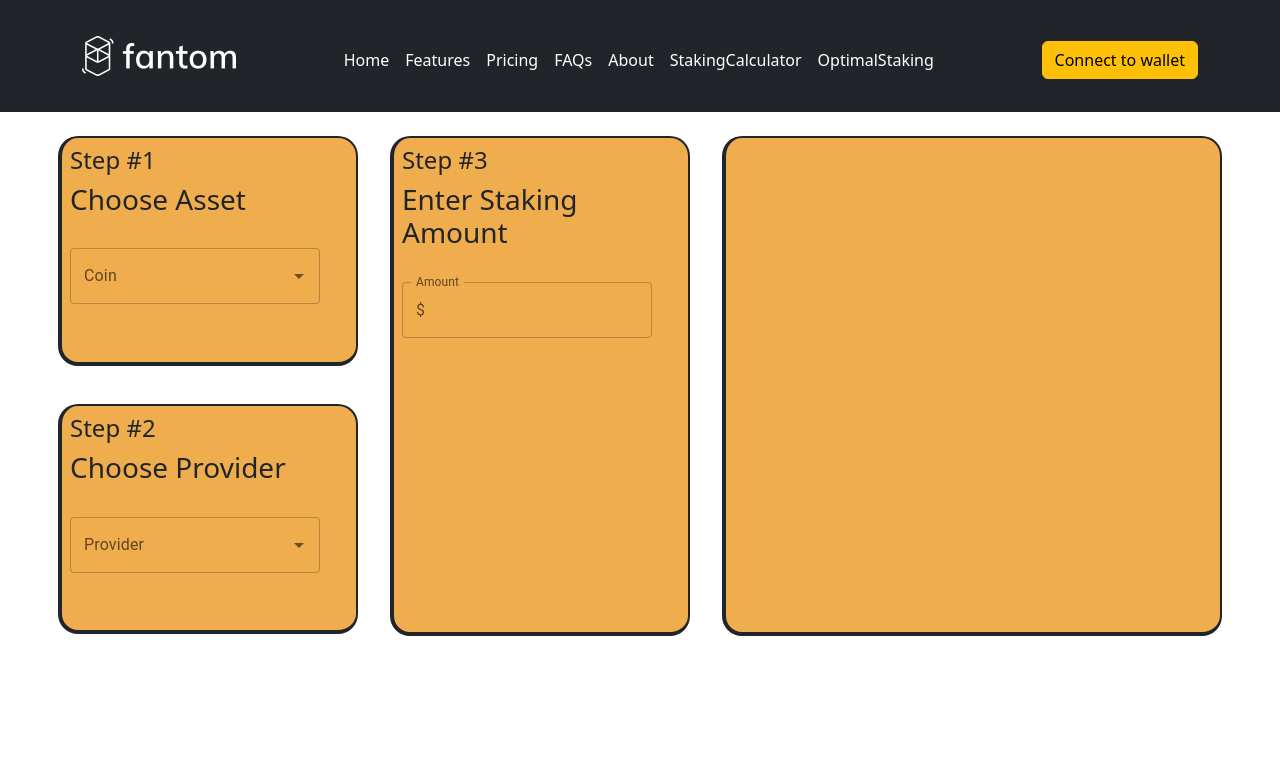
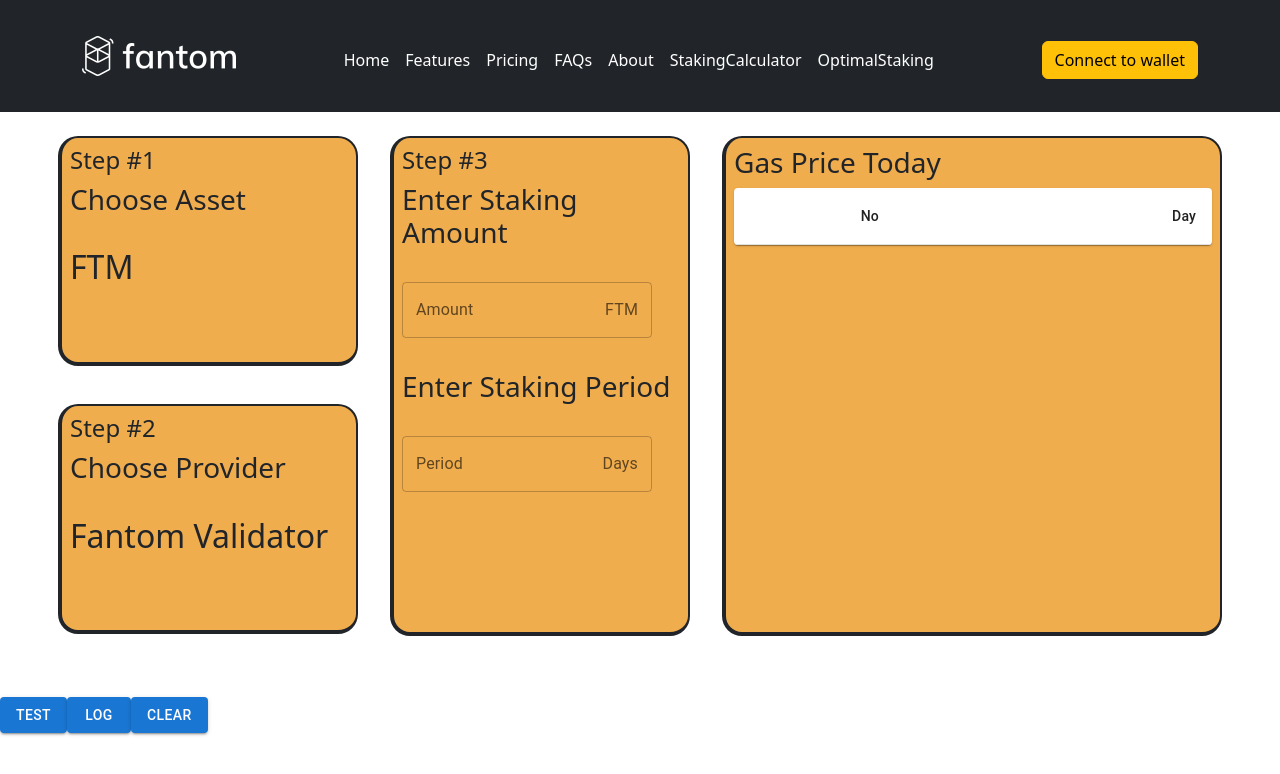
Before and after one commit to dkpatpot/SeniorProject-FTMStakingTool, a React (Create React App) app in the folder ftm-stakingtool/: page /OptimalStaking in a window 1280 px wide. Shown: the top 774 px of the page. Built offline with nearby package versions, Linux system fonts and the light colour scheme; a web font is replaced by a local one.

Commit message:
Update OptimalStaking.jsx

```diff
--- a/ftm-stakingtool/src/pages/OptimalStaking.jsx
+++ b/ftm-stakingtool/src/pages/OptimalStaking.jsx
@@ -1,4 +1,4 @@
-import React from "react";
+import React, { useState } from "react";
 import Header from "../components/Header";
 import Box from '@mui/material/Box';
 import TextField from '@mui/material/TextField';
@@ -7,18 +7,199 @@
 import InputLabel from '@mui/material/InputLabel';
 import InputAdornment from '@mui/material/InputAdornment';
 import FormControl from '@mui/material/FormControl';
+import FormControlLabel from '@mui/material/FormControlLabel';
+import Switch from '@mui/material/Switch';
 
+import Button from '@mui/material/Button';
+
+import PropTypes from 'prop-types';
+import Collapse from '@mui/material/Collapse';
+import IconButton from '@mui/material/IconButton';
+import Table from '@mui/material/Table';
+import TableBody from '@mui/material/TableBody';
+import TableCell from '@mui/material/TableCell';
+import TableContainer from '@mui/material/TableContainer';
+import TableHead from '@mui/material/TableHead';
+import TableRow from '@mui/material/TableRow';
+import Typography from '@mui/material/Typography';
+import Paper from '@mui/material/Paper';
+import KeyboardArrowDownIcon from '@mui/icons-material/KeyboardArrowDown';
+import KeyboardArrowUpIcon from '@mui/icons-material/KeyboardArrowUp';
+
+function createData(number, day, BRReward, restakeAmount, ARReward) {
+    return {
+        number,
+        day,
+        restake: [
+            {
+                BRReward: BRReward,
+                restakeAmount: restakeAmount,
+                ARReward: ARReward
+            }
+        ],
+    };
+}
+
+function Row(props) {
+    const { row } = props;
+    const [open, setOpen] = React.useState(false);
+
+    return (
+      <React.Fragment>
+        <TableRow sx={{ '& > *': { borderBottom: 'unset' } }}>
+          <TableCell>
+            <IconButton
+              aria-label="expand row"
+              size="small"
+              onClick={() => setOpen(!open)}
+            >
+              {open ? <KeyboardArrowUpIcon /> : <KeyboardArrowDownIcon />}
+            </IconButton>
+          </TableCell>
+          <TableCell component="th" scope="row">
+            {row.number}
+          </TableCell>
+          <TableCell align="right">{row.day}</TableCell>
+        </TableRow>
+        <TableRow>
+          <TableCell style={{ paddingBottom: 0, paddingTop: 0 }} colSpan={6}>
+            <Collapse in={open} timeout="auto" unmountOnExit>
+              <Box sx={{ margin: 1 }}>
+                <Typography variant="h6" gutterBottom component="div">
+                  Restake
+                </Typography>
+                <Table size="small" aria-label="purchases">
+                  <TableHead>
+                    <TableRow>
+                      <TableCell>BRReward</TableCell>
+                      <TableCell>restakeAmount</TableCell>
+                      <TableCell align="right">ARReward</TableCell>
+                    </TableRow>
+                  </TableHead>
+                  <TableBody>
+                    {row.restake.map((restakeRow) => (
+                      <TableRow key={restakeRow.BRReward}>
+                        <TableCell component="th" scope="row">
+                          {restakeRow.BRReward}
+                        </TableCell>
+                        <TableCell>{restakeRow.restakeAmount}</TableCell>
+                        <TableCell align="right">{restakeRow.ARReward}</TableCell>
+                      </TableRow>
+                    ))}
+                  </TableBody>
+                </Table>
+              </Box>
+            </Collapse>
+          </TableCell>
+        </TableRow>
+      </React.Fragment>
+    );
+}
+
+Row.propTypes = {
+    row: PropTypes.shape({
+      number: PropTypes.number.isRequired,
+      day: PropTypes.number.isRequired,
+      restake: PropTypes.arrayOf(
+        PropTypes.shape({
+            BRReward: PropTypes.number.isRequired,
+            restakeAmount: PropTypes.number.isRequired,
+            ARReward: PropTypes.number.isRequired,
+        }),
+      ).isRequired,
+    }).isRequired,
+};
 
 function OptimalStaking() {
     const coinOptions = ['ETH', 'FTM', 'BNB'];
 
-    const [coinValue, setCoinValue] = React.useState(coinOptions[0]);
-    const [inputCoinValue, setInputCoinValue] = React.useState('');
-
     const providerOptions = ['Provider 1', 'Provider 2', 'Provider 3'];
 
-    const [providerValue, setProviderValue] = React.useState(providerOptions[0]);
-    const [inputProviderValue, setInputProviderValue] = React.useState('');
+    let [rows, setRows] = useState([]);
+
+    const testRows = [createData(1, 1, 10, 100, 1000)];
+    // const [providerValue, setProviderValue] = React.useState(providerOptions[0]);
+    // const [inputProviderValue, setInputProviderValue] = React.useState('');
+    const [initialAmount, setInitialAmount] = useState(0);
+    const [stakingPeriod, setStakingPeriod] = useState(0);
+
+    let rewardInterval = 7;
+    let rewardPercentage = 6.1;
+    let allStakingReward;
+    let gasPrice = 500;
+    let restakeDays = [];
+
+    let currentStakingReward = 0;
+
+    function changeInitialAmount(event) {
+        setInitialAmount(event.target.value);
+        console.log("initialAmount = " + event.target.value);
+    }
+
+    function changeStakingPeriod(event) {
+        setStakingPeriod(event.target.value);
+        console.log("stakingPeriod = 1" + event.target.value);
+    }
+
+    function calculateOptimalStaking() {
+        console.log({
+            initialAmount: initialAmount,
+            stakingPeriod: stakingPeriod,
+            rewardInterval: rewardInterval,
+            rewardPercentage: rewardPercentage,
+            allStakingReward: allStakingReward,
+            gasPrice: gasPrice,
+            restakeDays: restakeDays,
+            currentStakingReward: currentStakingReward,
+        })
+        allStakingReward = 1000; //bug
+        restakeDays = [];
+        currentStakingReward = 0;
+
+        let tempNum = 1;
+        for (let day = 1; day <= stakingPeriod; day++) {
+
+            if (day % rewardInterval === 0) {
+                let BRRewardTemp = 0;
+                let restakeAmountTemp = 0;
+
+                currentStakingReward += (allStakingReward * rewardPercentage) / 100;
+                console.log("Day " + day + " currentStakingReward = " + currentStakingReward);
+                console.log("Day " + day + " allStakingReward = " + allStakingReward);
+
+                if (currentStakingReward > gasPrice) {
+                    console.log("Day " + day + " Before plus currentStakingReward = " + currentStakingReward);
+                    console.log("Day " + day + " Before plus allStakingReward = " + allStakingReward);
+                    console.log("Day " + day + " Before plus gasPrice = " + gasPrice);
+                    BRRewardTemp = allStakingReward;
+                    restakeAmountTemp = currentStakingReward - gasPrice;
+                    allStakingReward =  allStakingReward + (currentStakingReward - gasPrice);
+                    console.log("Day " + day + " After plus allStakingReward = " + allStakingReward);
+                    restakeDays.push(day);
+                    currentStakingReward = 0;
+
+                    setRows()
+                    rows.push(createData(tempNum, day, BRRewardTemp, restakeAmountTemp, allStakingReward));
+                    tempNum++;
+                }
+            }
+        }
+
+        return allStakingReward, restakeDays, rows;
+    }
+
+    function checkLog() {
+        console.log(allStakingReward);
+        console.log(restakeDays);
+        console.log(rows);
+    }
+
+    function clearData() {
+        restakeDays = 0;
+        setInitialAmount(0);
+        setStakingPeriod(0);
+        currentStakingReward = 0;
+    }
 
     return (
         <div>
@@ -61,20 +242,7 @@
                                 <h4>Step #1</h4>
                                 <h3>Choose Asset</h3>
                                 <br />
-                                <Autocomplete
-                                    coinValue={coinValue}
-                                    onChange={(event, newCoinValue) => {
-                                    setCoinValue(newCoinValue);
-                                    }}
-                                    inputCoinValue={inputCoinValue}
-                                    onInputChange={(event, newInputCoinValue) => {
-                                    setInputCoinValue(newInputCoinValue);
-                                    }}
-                                    id="coin-state"
-                                    options={coinOptions}
-                                    sx={{ width: 250 }}
-                                    renderInput={(params) => <TextField {...params} label="Coin" />}
-                                />
+                                <h2>FTM</h2>
                             </div>
                     </Box>
 
@@ -94,7 +262,7 @@
                                 <h4>Step #2</h4>
                                 <h3>Choose Provider</h3>
                                 <br />
-                                <Autocomplete
+                                {/* <Autocomplete
                                     providerValue={providerValue}
                                     onChange={(event, newProviderValue) => {
                                     setProviderValue(newProviderValue);
@@ -107,7 +275,8 @@
                                     options={providerOptions}
                                     sx={{ width: 250 }}
                                     renderInput={(params) => <TextField {...params} label="Provider" />}
-                                />
+                                /> */}
+                                <h2>Fantom Validator</h2>
                             </div>
                     </Box>
                 </Box>
@@ -129,14 +298,35 @@
                             <h3>Enter Staking Amount</h3>
                             <br />
                             <FormControl fullWidth sx={{ width: 250 }}>
-                                <InputLabel htmlFor="outlined-adornment-amount">Amount</InputLabel>
+                                <InputLabel
+                                    htmlFor="outlined-adornment-amount">Amount</InputLabel>
                                 <OutlinedInput
                                     id="outlined-adornment-amount"
-                                    startAdornment={<InputAdornment position="start">$</InputAdornment>}
+                                    endAdornment={<InputAdornment position="end">FTM</InputAdornment>}
                                     label="Amount"
+                                    onChange={(event) => {
+                                        changeInitialAmount(event);
+                                    }}
                                 />
                             </FormControl>
 
+                            <h1></h1>
+                            <br />
+                            <h3>Enter Staking Period</h3>
+                            <br />
+
+                            <FormControl fullWidth sx={{ width: 250 }}>
+                                <InputLabel
+                                    htmlFor="outlined-adornment-amount">Period</InputLabel>
+                                <OutlinedInput
+                                    id="outlined-adornment-amount"
+                                    endAdornment={<InputAdornment position="end">Days</InputAdornment>}
+                                    label="Period"
+                                    onChange={(event) => {
+                                        changeStakingPeriod(event);
+                                    }}
+                                />
+                            </FormControl>
                         </div>
                 </Box>
 
@@ -152,12 +342,32 @@
                         borderRadius: 5,
                         bgcolor: '#f0ad4e',
                     }}>
+
+                    <h3>Gas Price Today</h3>
+                    <TableContainer component={Paper}>
+                        <Table aria-label="collapsible table">
+                            <TableHead>
+                            <TableRow>
+                                <TableCell />
+                                <TableCell >No</TableCell>
+                                <TableCell align="right">Day</TableCell>
+                            </TableRow>
+                            </TableHead>
+                            <TableBody>
+                            {rows.map((row) => (
+                                <Row key={row.number} row={row} />
+                            ))}
+                            </TableBody>
+                        </Table>
+                    </TableContainer>
                 </Box>
             </Box>
+            <Button onClick={calculateOptimalStaking} variant="contained">Test</Button>
+            <Button onClick={checkLog} variant="contained">Log</Button>
+            <Button onClick={clearData} variant="contained">Clear</Button>
 
         </div>
     );
 };
 
 export default OptimalStaking;
-//
```
